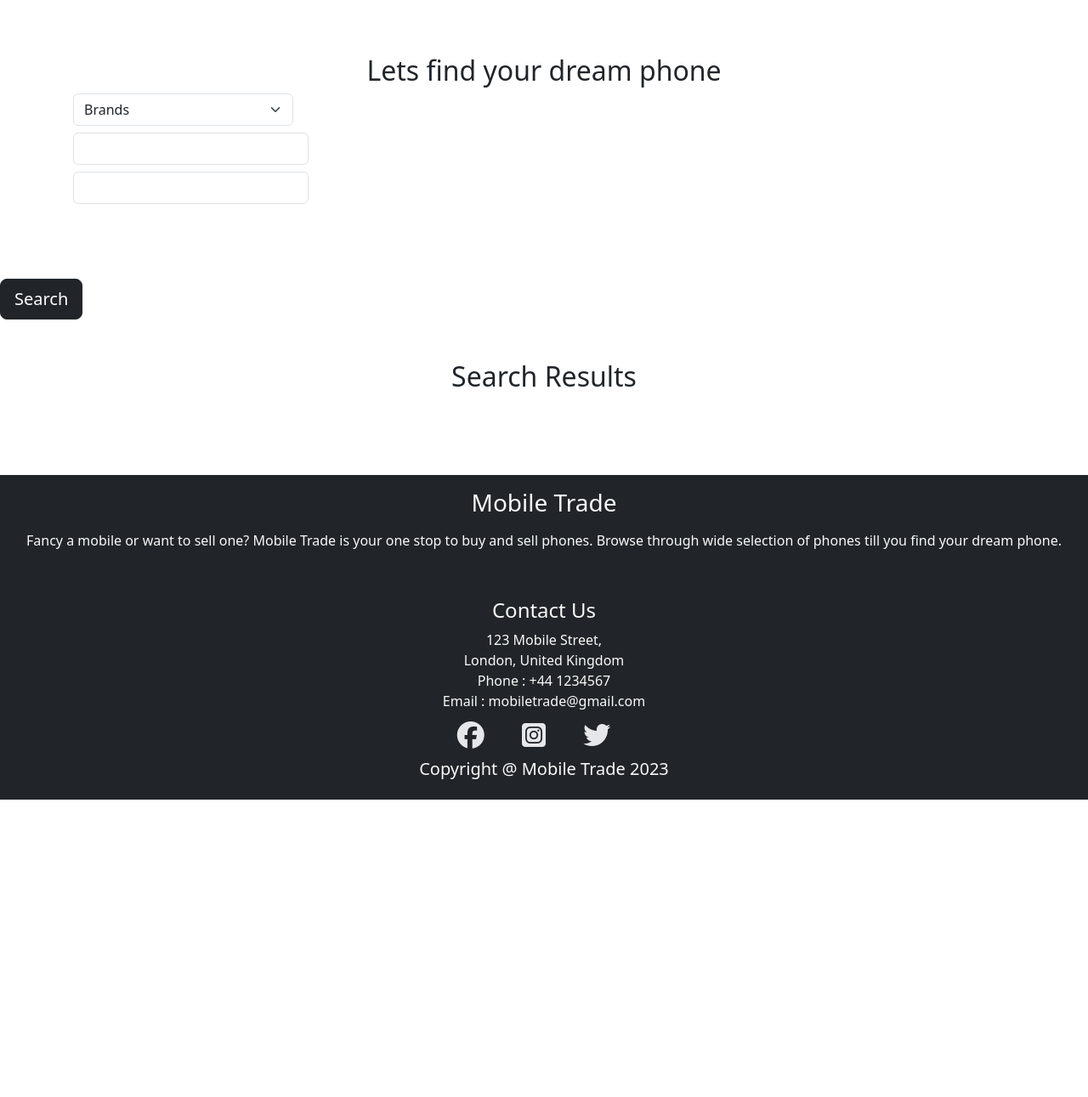
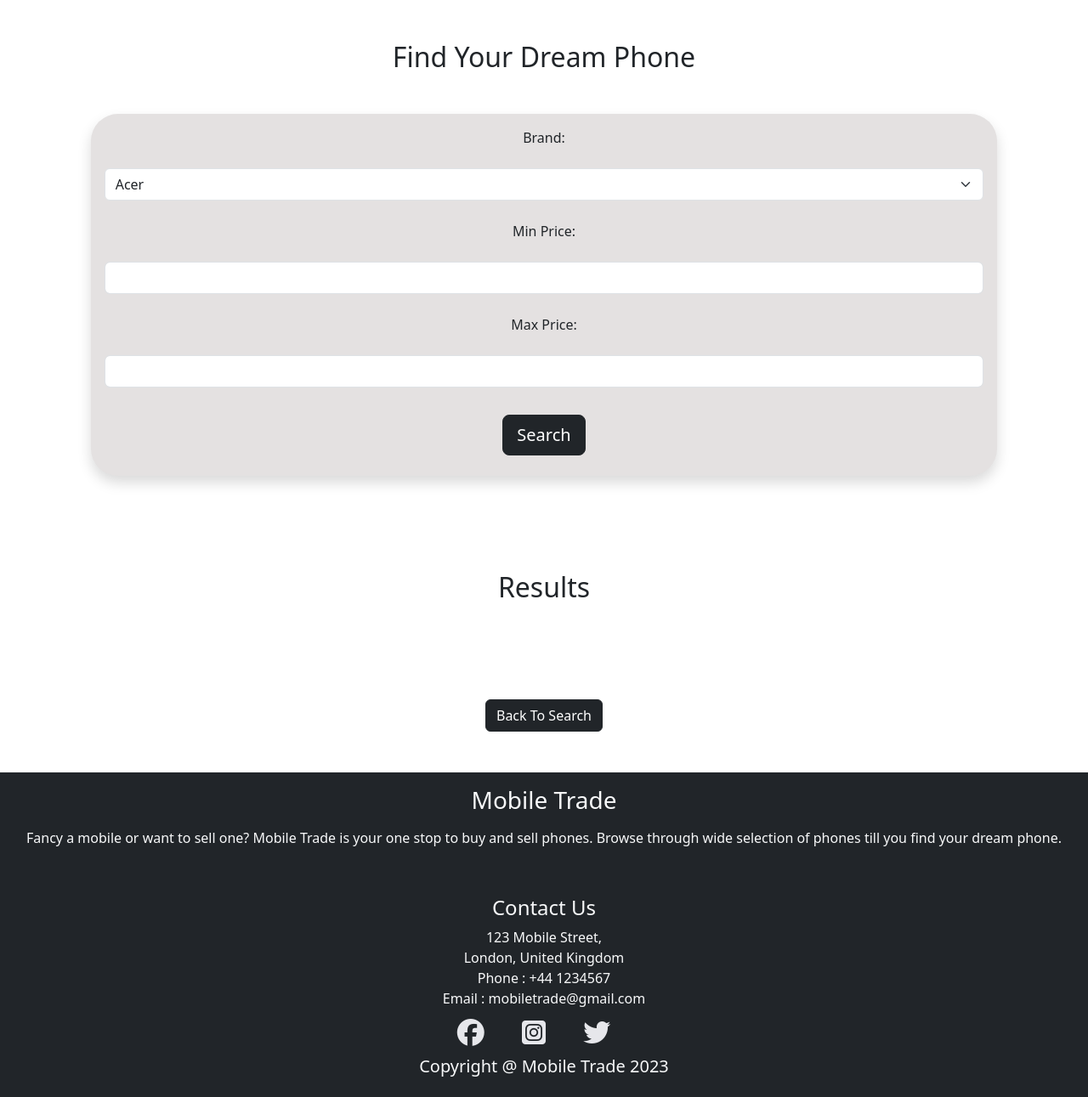
Before and after one commit to AbhilashAynipully/MobileTrade, a Django app: page /mobiles/search-mobiles/ in a window 1280 px wide. Shown: the part 56-1347 px from the top of the page at 85% size. Before the commit the page ends 997 px from the top, so only its background shows below. Run offline with Django 3.2, Linux system fonts and the light colour scheme; data that the repository does not hold is empty; parts of the project's set-up code (start-up, migrations or seed data) failed here and were passed over; some libraries are stand-ins or nearby versions.

Commit message:
Add html content and style for search and results

```diff
--- a/static/css/style.css
+++ b/static/css/style.css
@@ -24,3 +24,9 @@
     width : 100%;
     object-fit: contain;
 }
+
+#search-container{
+    background-color: rgb(228, 225, 225);
+}
+
+/* search form */
--- a/templates/all_mobiles.html
+++ b/templates/all_mobiles.html
@@ -2,19 +2,15 @@
 
 <!-- Search and All Mobiles -->
 
-<section class="search-section">
+<section class="search-section text-center">
+    <h2 class="my-5">Find Your Dream Phone</h2>
+    <div class="container text-center col-10 p-3 my-5 shadow rounded-5" id="search-container">
 
-    <div class="container text-center p-3 my-5" id="search-container">
-        <div class="row">
-            <h2>Lets find your dream phone</h2>
-        </div>
+        <div class="text-center">
+        <form id="search-form" action="{% url 'all_mobiles' %}">
+                    <label for="brand" >Brand:</label>
+                    <select class="form-select my-4" name="brand" id="brand">
 
-        <form action="{% url 'all_mobiles' %}">
-            <div class="row">
-                <div class="col-md-3 mb-2">
-                    <label for="brand" class="sr-only">Brand</label>
-                    <select class="form-select" name="brand" id="brand">
-                        <option selected value="">Brands</option>
                         {% for key,option in brand %}
                         <option value="{{ key }}"
                         {% if key == values.brand %}
@@ -23,34 +19,26 @@
                         >{{ option }}</option>
                         {% endfor %}
                     </select>
+                    <label for="min_price" >Min Price:</label>
+                    <input class="form-control my-4" name="min_price" id="min_price">
+                    <label for="min_price">Max Price:</label>
+                    <input class="form-control my-4" name="max_price" id="max_price">
+
+            <button type="submit" class="btn btn-dark btn-lg my-2">Search</button>
+        </form>
     </div>
-            </div>
-
-            <div class="col-md-3 mb-2">
-                    <label for="min_price" class="sr-only">Min Price:</label>
-                    <input class="form-control" name="min_price" id="min_price">
-                </div>
-
-                <div class="col-md-3 mb-2">
-                    <label for="min_price" class="sr-only">Max Price:</label>
-                    <input class="form-control" name="max_price" id="max_price">
-                </div>
-            </div>
-            <button type="submit" class="btn btn-dark btn-lg mt-3">Search</button>
-        </form>
     </div>
 </section>
 
 
-<section class="results my-5">
-    <div class="container text-center mt-5">
-        <h2>Search Results</h2>
+<section class="text-center mt-3 mx-3 p-3">
+        <h2 class="mt-5">Results</h2>
         <div class="row mt-5 justify-content-center">
         {% for mobile in mobiles %}
-    <div class="col-xl-2 col-sm-4 col-8 m-4 text-center">
-      <div class="card border-dark border-2 rounded-4">
-        <h5 class="card-title mt-1">
-          {{ mobile.model }} <span class="badge text-bg-dark">New</span>
+        <div class="col-xl-2 col-sm-4 col-10 m-4 text-center">
+            <div class="card border-dark border-2 rounded-4 py-1 px-3">
+              <h5 class="card-title mt-1"> {{ mobile.brand }}
+                {{ mobile.model }}
               </h5>
               {% if mobile.mobile_pic1 %}
               <img
@@ -67,7 +55,11 @@ alt="Image of mobile phone"
           </div>
     {% endfor %}
     </div>
+</section>
+
+<!-- Back To Search Section -->
+<div class="text-center my-5">
+  <a href="#" class="btn btn-dark">Back To Search</a>
   </div>
 
-</section>
 {% endblock content %}
```
Lines whose indentation alone changed are shown as unchanged.
